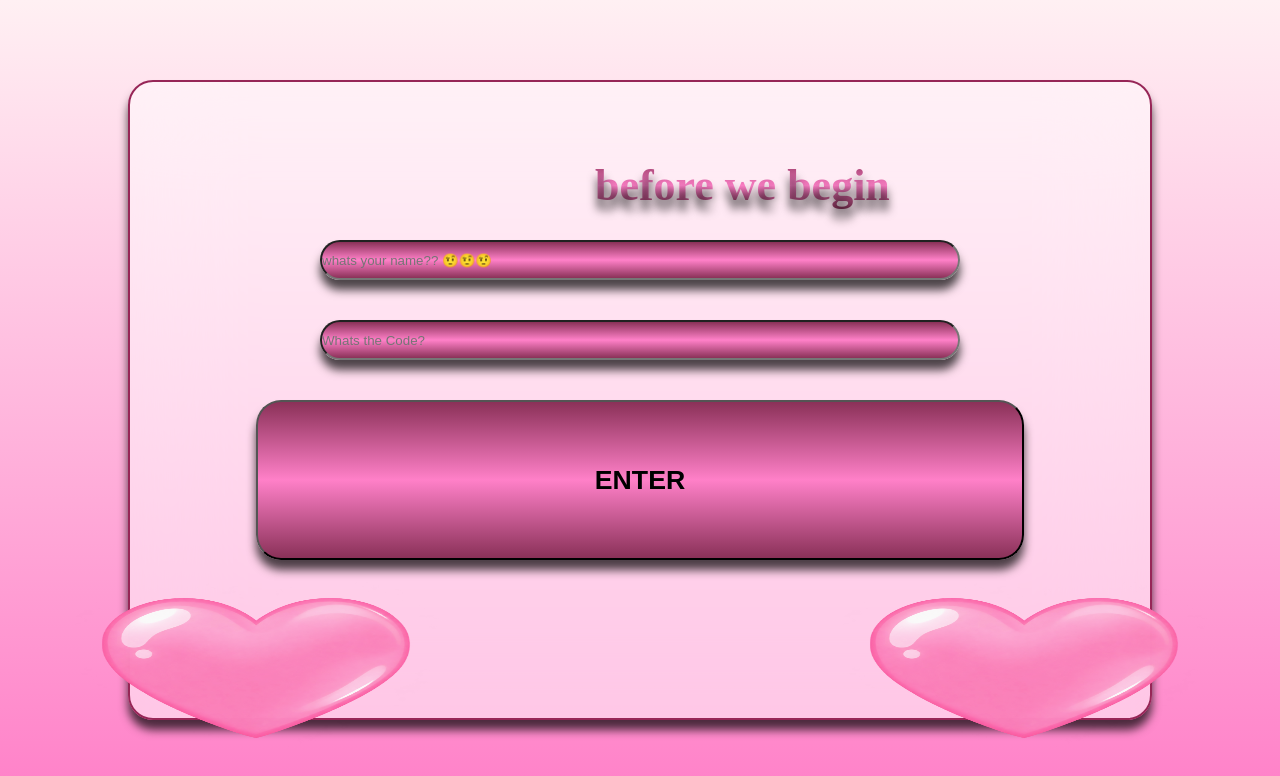
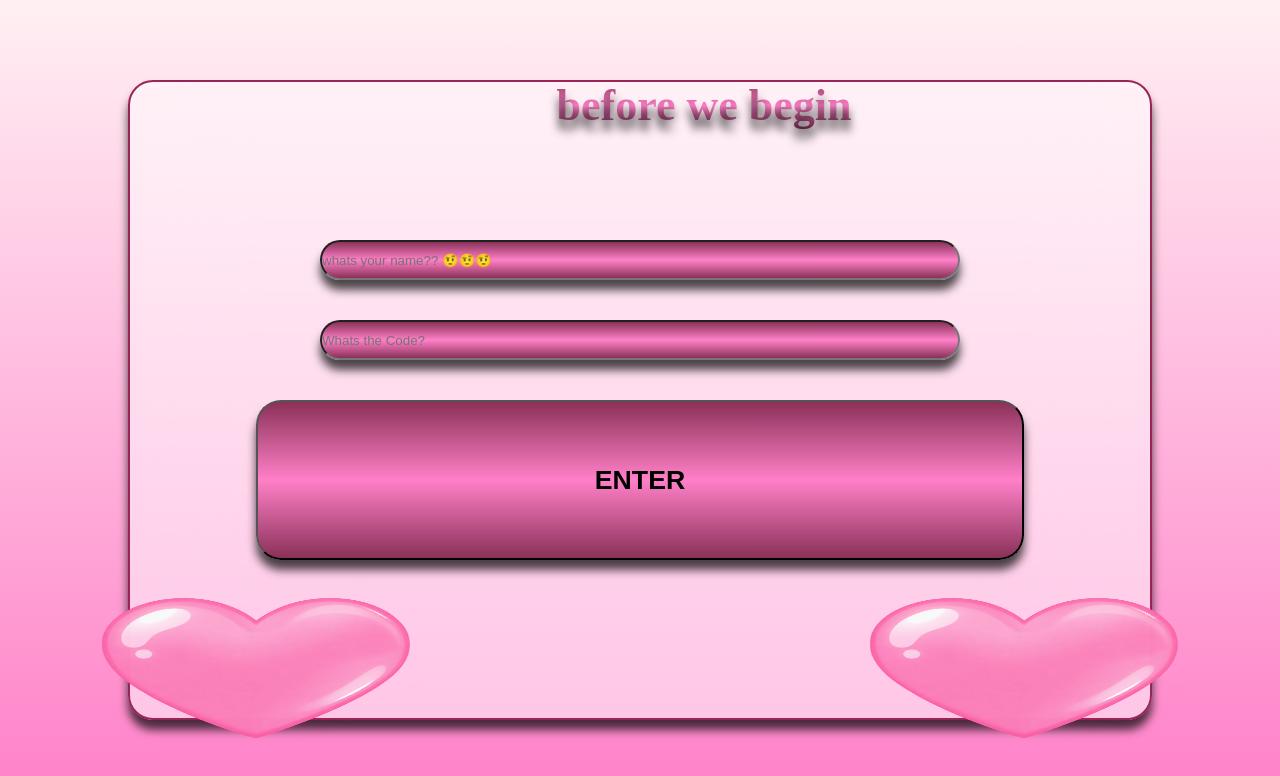
Before and after one commit to janlexdoria5-sketch/HAPPY-MONTHSARY-3, a plain HTML site: page index.html in a window 1280 px wide. Drawn offline with Linux system fonts and the light colour scheme.

Commit message:
Update colors.css

```diff
--- a/colors.css
+++ b/colors.css
@@ -185,8 +185,8 @@ body {
 }
 #Guess {
     position: fixed;
-    top: 20vh;
-    left: 13vw;
+    top: 10vh;
+    left: 10vw;
     width: 90vw;
 
     font-size: clamp(1.8rem, 5.5vh, 3rem);
```
